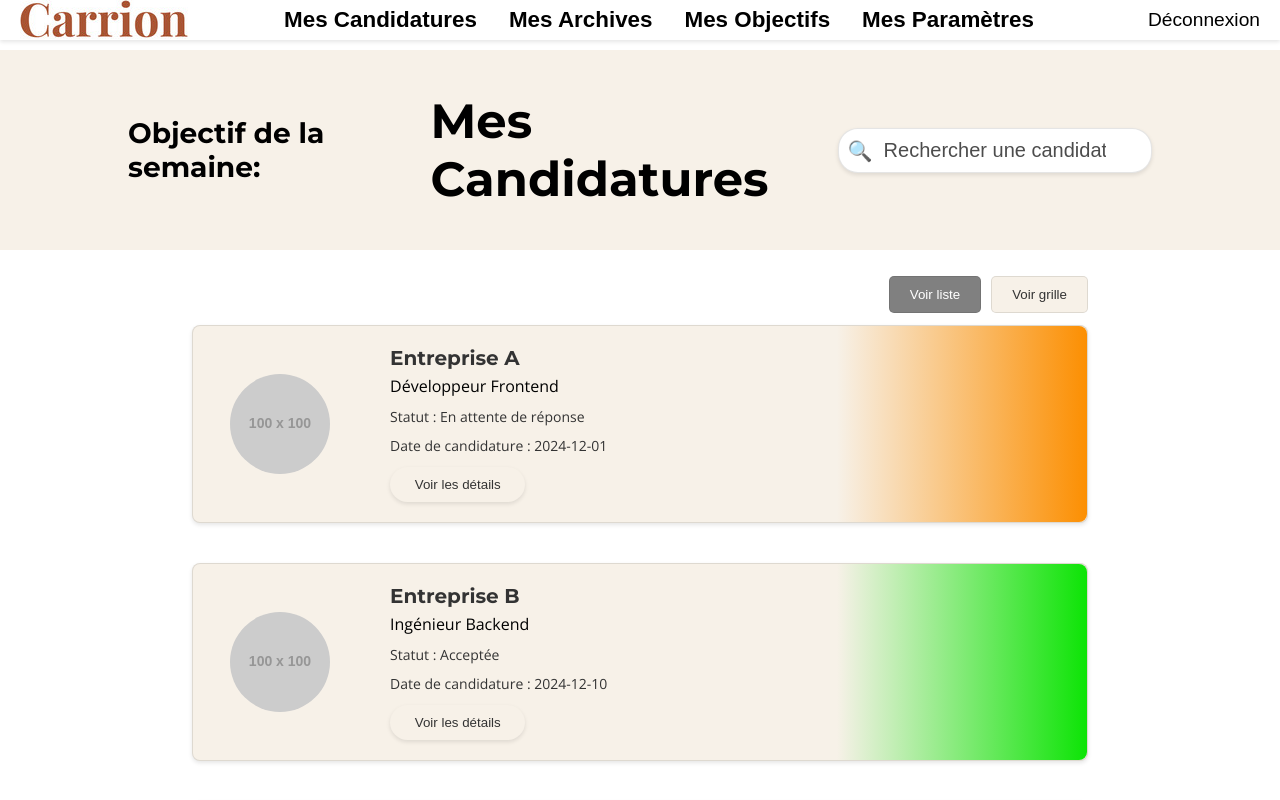
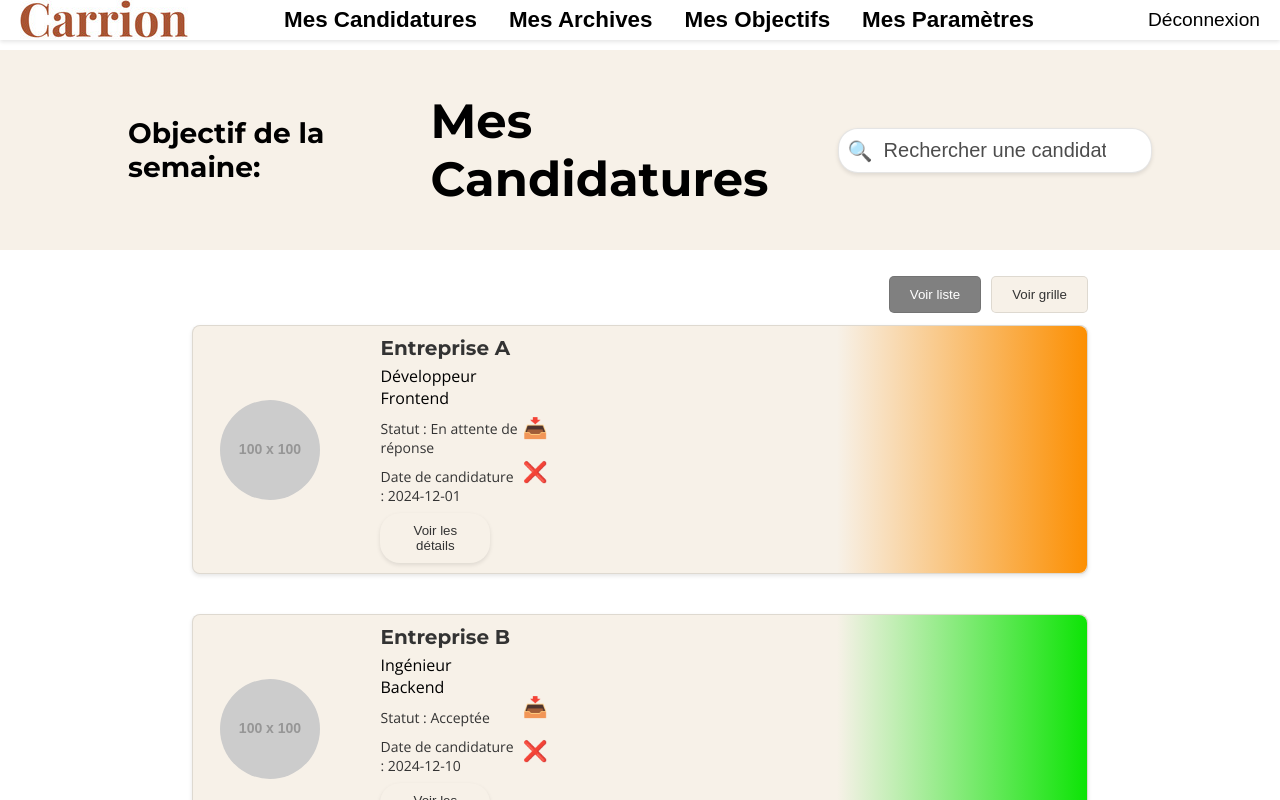
Before and after one commit to melk-hub/Carrion, a React (Create React App) app in the folder EIP/front_end/carrion/: page /register in a window 1280 px wide. Both pictures are taken after a click on the button "Valider l'inscription". Shown: the top 800 px of the page. Built offline with nearby package versions, Linux system fonts and the light colour scheme.

Commit message:
[ADD] archive and delete button on the cards

```diff
--- a/EIP/front_end/carrion/src/pages/Dashboard.js
+++ b/EIP/front_end/carrion/src/pages/Dashboard.js
@@ -135,12 +135,22 @@ function Dashboard() {
                   alt={`${application.companyName} logo`}
                   className="dashboard-list-logo"
                 />
-                <div className="dashboard-list-details">
+                <div className="dashboard-list-content">
                   <h3 className="dashboard-list-company-name">{application.companyName}</h3>
                   <p className="dashboard-list-job-title">{application.jobTitle}</p>
                   <p className="dashboard-list-status">Statut : {application.status}</p>
                   <p className="dashboard-list-date">Date de candidature : {application.applicationDate}</p>
-                  <button className="dashboard-list-button">Voir les détails</button>
+                  <button className="dashboard-list-details">Voir les détails</button>
+                </div>
+                <div className="dashboard-list-actions">
+                  <button className="action-button archive-button">
+                    📥
+                    <span className="list-tooltip">Archiver</span>
+                  </button>
+                  <button className="action-button delete-button">
+                    ❌
+                    <span className="list-tooltip">Supprimer</span>
+                  </button>
                 </div>
                 <div className={`dashboard-list-status-banner ${application.status.toLowerCase()}`}></div>
               </div>
@@ -170,7 +180,17 @@ function Dashboard() {
                 <p>Statut : {application.status}</p>
                 <small>Date de candidature : {application.applicationDate}</small>
               </div>
-              <button className="dashboard-grid-button">Voir les détails</button>
+              <button className="dashboard-grid-details">Voir les détails</button>
+              <div className="dashboard-grid-actions">
+                <button className="action-button archive-button">
+                  📥
+                  <span className="grid-tooltip">Archiver</span>
+                </button>
+                <button className="action-button delete-button">
+                  ❌
+                  <span className="grid-tooltip">Supprimer</span>
+                </button>
+              </div>
               <div className={`dashboard-grid-status-banner ${application.status.toLowerCase()}`}></div>
             </div>
           ))
--- a/EIP/front_end/carrion/src/styles/Dashboard.css
+++ b/EIP/front_end/carrion/src/styles/Dashboard.css
@@ -99,7 +99,7 @@ justify-content: space-between;
 background-color: var(--primary-color);
 border: 1px solid var(--shadow-color);
 border-radius: 8px;
-padding: 20px;
+padding: 10px;
 width: 70%;
 box-sizing: border-box;
 box-shadow: 0 2px 4px var(--shadow-color);
@@ -114,12 +114,11 @@ border-radius: 50%;
 object-fit: cover;
 }
 
-.dashboard-list-details {
+.dashboard-list-content {
 flex: 1;
 margin-left: 60px;
 display: flex;
 flex-direction: column;
-justify-content: center;
 }
 
 .dashboard-list-company-name {
@@ -147,22 +146,50 @@ font-size: 14px;
 color: var(--text-color);
 }
 
-.dashboard-list-button {
+.dashboard-list-details {
 background-color: var(--primary-color);
 color: var(--text-color);
 border: none;
 padding: 10px 15px;
 border-radius: 20px;
-margin-top: 1%;
+margin-top: 2%;
 cursor: pointer;
-width: 20%;
+width: 80%;
 box-shadow: 0 2px 4px var(--shadow-color);
 transition: background-color 0.3s ease;
 }
 
-.dashboard-list-button:hover {
+.dashboard-list-details:hover {
 background-color: var(--text-color);
 color: var(--secondary-color);
+}
+
+.dashboard-list-actions {
+display: flex;
+flex-direction: column;
+margin-right: 60%;
+gap: 10px;
+}
+
+.list-tooltip {
+visibility: hidden;
+opacity: 0;
+position: absolute;
+left: 100%;
+background-color: var(--text-color);
+color: var(--secondary-color);
+padding: 5px 10px;
+border-radius: 5px;
+font-size: 12px;
+white-space: nowrap;
+box-shadow: 0px 2px 4px var(--shadow-color);
+transition: opacity 0.3s ease;
+z-index: 10;
+}
+
+.action-button:hover .list-tooltip {
+visibility: visible;
+opacity: 1;
 }
 
 .dashboard-list-status-banner {
@@ -253,7 +280,7 @@ margin-bottom: 10px;
 color: var(--text-color);
 }
 
-.dashboard-grid-button {
+.dashboard-grid-details {
 background-color: var(--primary-color);
 color: var(--text-color);
 border: none;
@@ -266,9 +293,37 @@ transition: background-color 0.3s ease;
 margin: 0 auto;
 }
 
-.dashboard-grid-button:hover {
+.dashboard-grid-details:hover {
 background-color: var(--text-color);
 color: var(--secondary-color);
+}
+
+.dashboard-grid-actions {
+display: flex;
+justify-content: space-around;
+margin: 10px;
+}
+
+.grid-tooltip {
+visibility: hidden;
+opacity: 0;
+position: absolute;
+bottom: 100%;
+left: -50%;
+background-color: var(--text-color);
+color: var(--secondary-color);
+padding: 5px 10px;
+border-radius: 5px;
+font-size: 12px;
+white-space: nowrap;
+box-shadow: 0px 2px 4px var(--shadow-color);
+transition: opacity 0.3s ease;
+z-index: 10;
+}
+
+.action-button:hover .grid-tooltip {
+visibility: visible;
+opacity: 1;
 }
 
 .dashboard-grid-status-banner {
@@ -290,3 +345,17 @@ background: linear-gradient(90deg, var(--primary-color), #fc8f02);
 .dashboard-grid-status-banner.refusée {
 background: linear-gradient(90deg, var(--primary-color), #fa0202);
 }
+
+.action-button {
+position: relative;
+background: none;
+border: none;
+font-size: 20px;
+cursor: pointer;
+padding: 5px;
+transition: transform 0.3s ease;
+}
+
+.action-button:hover {
+transform: scale(1.2);
+}
```
